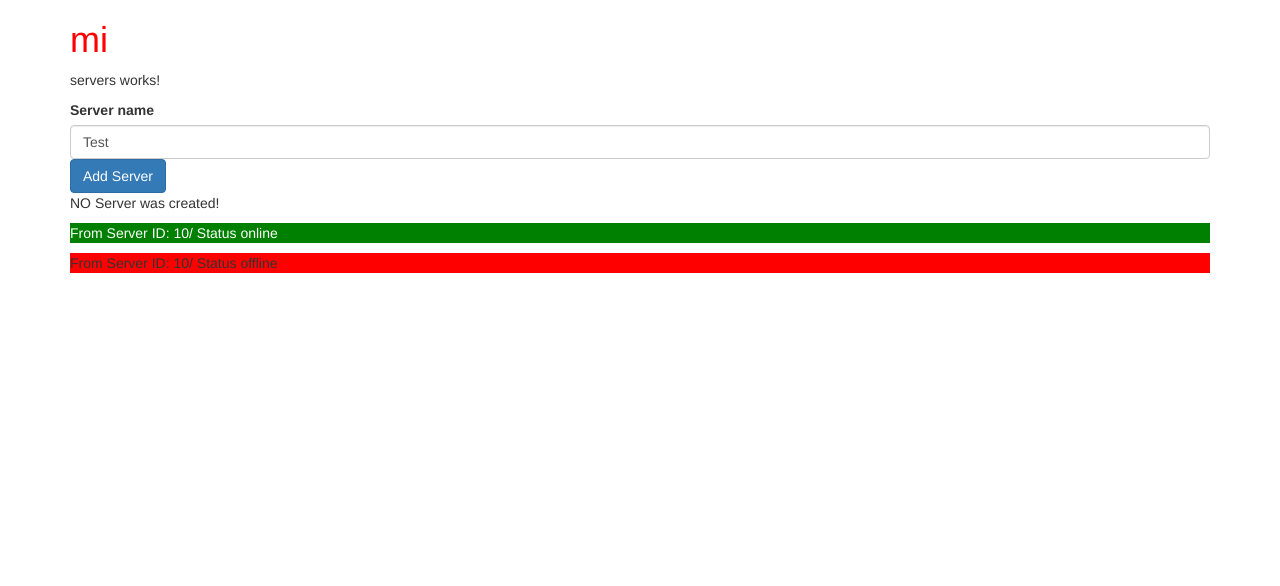
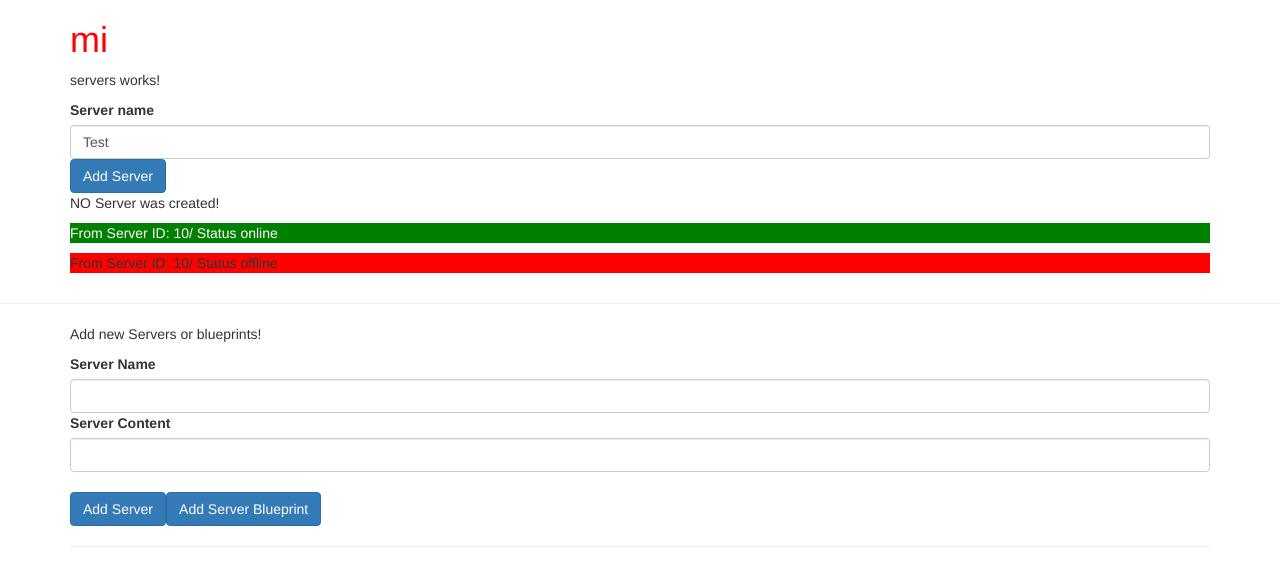
Before and after one commit to Minh-Leo/angular-1st, an Angular app: page / in a window 1280 px wide. Shown: the top 586 px of the page. Built offline with nearby package versions, Linux system fonts and the light colour scheme.

Commit message:
split main comp into cockpit and serverElement, need to pass data around to make it work

```diff
--- a/src/app/app.component.css
+++ b/src/app/app.component.css
@@ -1,3 +1,7 @@
 h1 {
   color: red;
 }
+
+p {
+  color: blue;
+}
--- a/src/app/app.component.html
+++ b/src/app/app.component.html
@@ -6,3 +6,17 @@
     </div>
   </div>
 </div>
+<hr />
+
+<!-- DATA BINDING -->
+<div class="container">
+  <app-cockpit></app-cockpit>
+  <hr />
+  <div class="row">
+    <div class="col-xs-12">
+      <app-server-element
+        *ngFor="let serverElement of serverElements"
+      ></app-server-element>
+    </div>
+  </div>
+</div>
--- a/src/app/app.component.ts
+++ b/src/app/app.component.ts
@@ -1,9 +1,10 @@
-import { Component } from '@angular/core';
+import { Component } from "@angular/core";
 
 @Component({
-  selector: 'app-root',
-  templateUrl: './app.component.html',
-  styleUrls: ['./app.component.css']
+  selector: "app-root",
+  templateUrl: "./app.component.html",
+  styleUrls: ["./app.component.css"],
 })
 export class AppComponent {
+  serverElements = [];
 }
--- a/src/app/app.module.ts
+++ b/src/app/app.module.ts
@@ -5,9 +5,11 @@
 import { AppComponent } from "./app.component";
 import { ServerComponent } from "./server/server.component";
 import { ServersComponent } from "./servers/servers.component";
+import { CockpitComponent } from './cockpit/cockpit.component';
+import { ServerElementComponent } from './server-element/server-element.component';
 
 @NgModule({
-  declarations: [AppComponent, ServerComponent, ServersComponent],
+  declarations: [AppComponent, ServerComponent, ServersComponent, CockpitComponent, ServerElementComponent],
   imports: [BrowserModule, FormsModule],
   providers: [],
   bootstrap: [AppComponent],
--- /dev/null
+++ b/src/app/cockpit/cockpit.component.html
@@ -0,0 +1,14 @@
+<div class="row">
+  <div class="col-xs-12">
+    <p>Add new Servers or blueprints!</p>
+    <label>Server Name</label>
+    <input type="text" class="form-control" [(ngModel)]="newServerName" />
+    <label>Server Content</label>
+    <input type="text" class="form-control" [(ngModel)]="newServerContent" />
+    <br />
+    <button class="btn btn-primary" (click)="onAddServer()">Add Server</button>
+    <button class="btn btn-primary" (click)="onAddBlueprint()">
+      Add Server Blueprint
+    </button>
+  </div>
+</div>
--- /dev/null
+++ b/src/app/cockpit/cockpit.component.ts
@@ -0,0 +1,31 @@
+import { Component, OnInit } from "@angular/core";
+
+@Component({
+  selector: "app-cockpit",
+  templateUrl: "./cockpit.component.html",
+  styleUrls: ["./cockpit.component.css"],
+})
+export class CockpitComponent implements OnInit {
+  newServerName = "";
+  newServerContent = "";
+
+  constructor() {}
+
+  ngOnInit(): void {}
+
+  onAddServer() {
+    this.serverElements.push({
+      type: "server",
+      name: this.newServerName,
+      content: this.newServerContent,
+    });
+  }
+
+  onAddBlueprint() {
+    this.serverElements.push({
+      type: "blueprint",
+      name: this.newServerName,
+      content: this.newServerContent,
+    });
+  }
+}
--- /dev/null
+++ b/src/app/server-element/server-element.component.html
@@ -0,0 +1 @@
+<p>server-element works!</p>
--- /dev/null
+++ b/src/app/server-element/server-element.component.ts
@@ -0,0 +1,15 @@
+import { Component, OnInit } from '@angular/core';
+
+@Component({
+  selector: 'app-server-element',
+  templateUrl: './server-element.component.html',
+  styleUrls: ['./server-element.component.css']
+})
+export class ServerElementComponent implements OnInit {
+
+  constructor() { }
+
+  ngOnInit(): void {
+  }
+
+}
```
Also changed, not shown: src/app/cockpit/cockpit.component.css (added), src/app/server-element/server-element.component.css (added).
